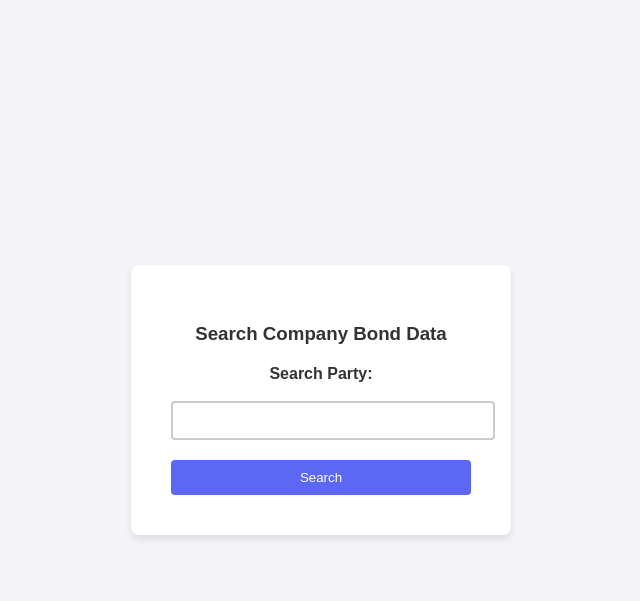
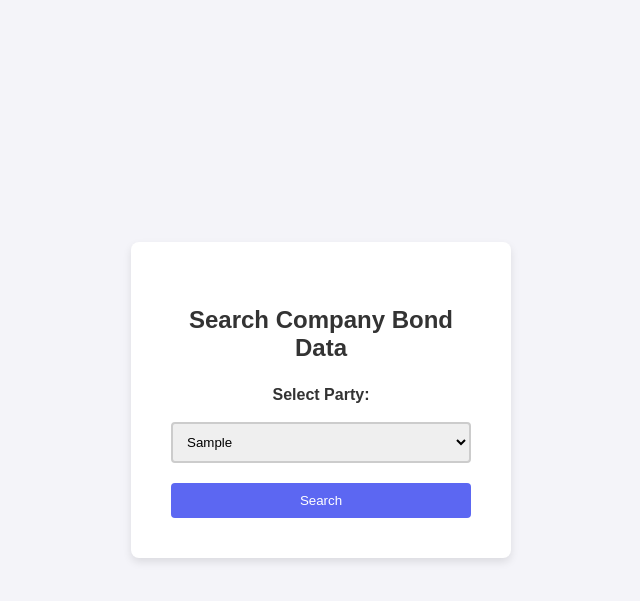
Before and after one commit to Kaushal845/DCC-Assignment-4, a Flask app: page /nbondsparty in a window 1280 px wide. Shown: the top 601 px of the page, without its empty margins (319-959 px from the left). Run offline with Flask 3, Linux system fonts and the light colour scheme; tables that the repository leaves empty or names only in its code hold one stand-in row (values such as "Sample post"); some libraries are stand-ins or nearby versions.

Commit message:
DCC Assignment 4

```diff
--- a/app.py
+++ b/app.py
@@ -8,6 +8,16 @@ app.config['MYSQL_PASSWORD'] = 'n49m46dve2'
 app.config['MYSQL_DB'] = 'electoral_bond'
 
 mysql = MySQL(app)
+
+
+def indian_number(number):
+    s, *d = str(number).partition(".")
+    r = ",".join([s[x-2:x] for x in range(-3, -len(s), -2)][::-1] + [s[-3:]])
+    return "".join([r] + d)
+
+
+# Add the filter to the Jinja environment
+app.jinja_env.filters['indian_number'] = indian_number
 
 
 @app.route('/')
@@ -47,14 +57,19 @@ def nbonds():
     if request.method == 'POST':
         q3 = request.form.get('Company')
         cursor = mysql.connection.cursor()
+        cursor.execute('SELECT DISTINCT(Company) FROM companybond')
+        name = cursor.fetchall()
         cursor.execute(
             f'SELECT YEAR(Purchasedate) AS year, COUNT(*) AS bond_count, SUM(Denominations) AS total_value FROM companybond WHERE Company = %s GROUP BY YEAR(Purchasedate)',
             (q3,))
         records = cursor.fetchall()
         cursor.close()
         return render_template('q1e2results.html', records=records)
+    cursor = mysql.connection.cursor()
+    cursor.execute('SELECT DISTINCT(Company) FROM companybond')
+    name = cursor.fetchall()
 
-    return render_template('q1e2.html')
+    return render_template('q1e2.html', names=name)
 
 
 @app.route('/nbondsparty', methods=['GET', "POST"])
@@ -72,7 +87,11 @@ def nbondsparty():
         tot = [row[3] for row in records]
         return render_template('q1e3results.html', records=records)
 
-    return render_template('q1e3.html')
+    cursor = mysql.connection.cursor()
+    cursor.execute('SELECT DISTINCT(Party) FROM partybond ORDER BY Party')
+    name = cursor.fetchall()
+
+    return render_template('q1e3.html', names=name)
 
 
 @app.route('/companyparty', methods=['GET', 'POST'])
@@ -106,6 +125,7 @@ def partycompany():
         return render_template('q1e5result.html', records=records, combined_donation_amount=combined_donation_amount)
     return render_template('q1e5.html')
 
+
 @app.route('/pie')
 def pie():
     cursor = mysql.connection.cursor()
@@ -119,6 +139,5 @@ def pie():
     return render_template('q1e6.html', party_labels=party_labels, donation_amounts=donation_amounts)
 
 
-
 if __name__ == '__main__':
     app.run(host="0.0.0.0", port="8900", debug=True)
--- a/templates/q1e2results.html
+++ b/templates/q1e2results.html
@@ -71,7 +71,7 @@
                 <tr>
                     <td>{{ record[0] }}</td>
                     <td>{{ record[1] }}</td>
-                    <td>{{ record[2] }}</td>
+                    <td>{{ record[2]|indian_number }}</td>
                     <!-- Add more columns as needed -->
                 </tr>
                 {% endfor %}
--- a/templates/q1e3.html
+++ b/templates/q1e3.html
@@ -24,7 +24,7 @@
             width: 300px;
             text-align: center;
         }
-        h1 {
+        h3 {
             color: #333;
             font-size: 24px;
         }
@@ -36,7 +36,7 @@
             display: block;
             font-weight: bold;
         }
-        input[type="text"] {
+        select {
             width: 100%;
             padding: 10px;
             margin-top: 8px;
@@ -62,8 +62,13 @@
     <div class="container">
         <h3>Search Company Bond Data</h3>
         <form action="/nbondsparty" method="post">
-            <label for="Party">Search Party:</label>
-            <input type="text" name="Party" id="Party" required>
+            <label for="Party">Select Party:</label>
+            <select name="Party" id="Party" required>
+                <!-- Iterate through names variable and create options -->
+                {% for name in names %}
+                    <option value="{{ name[0] }}">{{ name[0] }}</option>
+                {% endfor %}
+            </select>
             <button type="submit">Search</button>
         </form>
     </div>
--- a/templates/q1e3results.html
+++ b/templates/q1e3results.html
@@ -82,7 +82,7 @@ p {
                     <td>{{ record[0] }}</td>
                     <td>{{ record[1] }}</td>
                     <td>{{ record[2] }}</td>
-                    <td>{{ record[3] }}</td>
+                    <td>{{ record[3]|indian_number }}</td>
                 </tr>
                 {% endfor %}
             </tbody>
--- a/templates/q1e4result.html
+++ b/templates/q1e4result.html
@@ -71,7 +71,7 @@
             <tr>
                 <td>{{ record[0] }}</td>
                 <td>{{ record[1] }}</td>
-                <td>{{ record[2] }}</td>
+                <td>{{ record[2]|indian_number }}</td>
                 <!-- Add more columns as needed -->
             </tr>
             {% endfor %}
--- a/templates/q1e5result.html
+++ b/templates/q1e5result.html
@@ -61,7 +61,7 @@
             <tr>
                 <td>{{ record[0] }}</td>
                 <td>{{ record[1] }}</td>
-                <td>{{ record[2] }}</td>
+                <td>{{ record[2]|indian_number }}</td>
                 <!-- Add more columns as needed -->
             </tr>
             {% endfor %}
@@ -117,6 +117,6 @@
 <!--            }-->
 <!--        });-->
 <!--    </script>-->
-<h2>Combined Donation Amount: {{ combined_donation_amount }}</h2>
+<h2>Combined Donation Amount: {{ combined_donation_amount|indian_number }}</h2>
 </body>
 </html>
--- a/templates/result.html
+++ b/templates/result.html
@@ -105,7 +105,7 @@
             <tr>
                 <td data-label="Bond Number">{{ record[0] }}</td>
                 <td data-label="Party">{{ record[1] }}</td>
-                <td data-label="Denomination">{{ record[2] }}</td>
+                <td data-label="Denomination">{{ record[2]|indian_number }}</td>
                 <!-- Add more columns as needed -->
             </tr>
             {% endfor %}
--- a/templates/resultcomp.html
+++ b/templates/resultcomp.html
@@ -37,7 +37,7 @@
             <tr>
                 <td>{{ record[0] }}</td>
                 <td>{{ record[1] }}</td>
-                <td>{{ record[2] }}</td>
+                <td>{{ record[2]|indian_number }}</td>
                 <!-- Add more columns as needed -->
             </tr>
             {% endfor %}
```
Also changed, not shown: templates/q1e2.html (+10 -2 lines).
